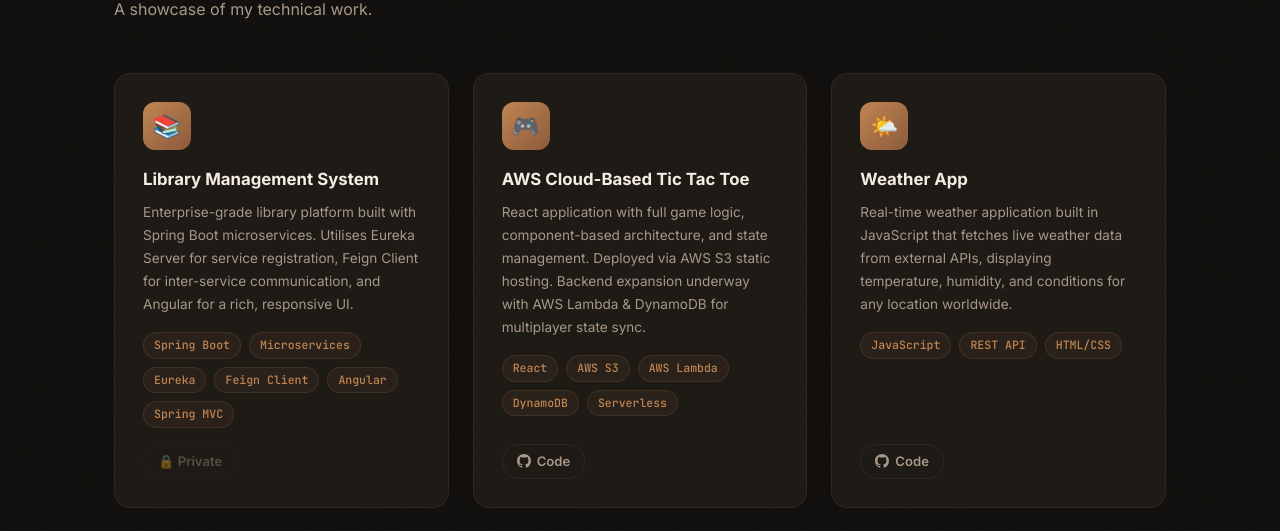
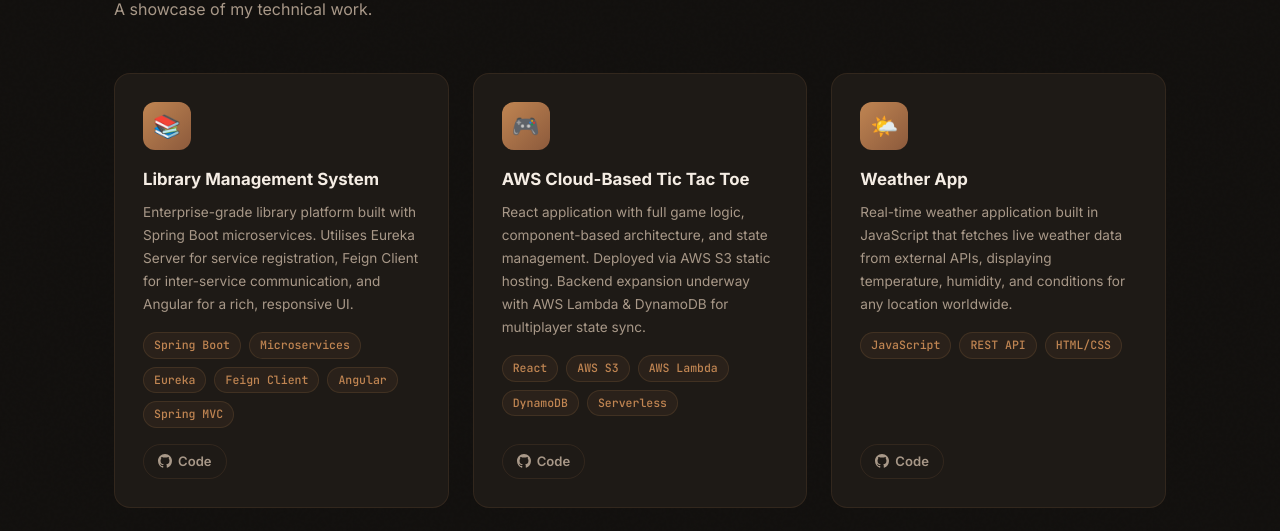
Before and after one commit to AtharvaMarathe1/Portfolio_website, a React (Vite) app: page /projects in a window 1280 px wide. Shown: the part 257-788 px from the top of the page. Built offline with nearby package versions, Linux system fonts and the light colour scheme.

Commit message:
Libra add

```diff
--- a/src/App.css
+++ b/src/App.css
@@ -586,6 +586,12 @@ section {
   gap: 16px;
 }
 
+a.project-card {
+  cursor: pointer;
+  text-decoration: none;
+  color: inherit;
+}
+
 .project-card::before {
   content: '';
   position: absolute;
--- a/src/App.jsx
+++ b/src/App.jsx
@@ -33,7 +33,7 @@ function Hero() {
           <p className="hero-desc">
             I build robust, scalable full-stack applications — from Spring Boot
             microservices to React frontends, all the way to AWS-deployed cloud
-            solutions. Currently shaping enterprise software at TCS.
+            solutions. Currently working at TCS.
           </p>
 
           <div className="hero-actions">
@@ -46,17 +46,6 @@ function Hero() {
           </div>
 
           <div className="hero-social">
-            <a
-              href={DATA.github}
-              target="_blank"
-              rel="noreferrer"
-              className="social-icon"
-              title="GitHub"
-            >
-              <svg width="18" height="18" fill="currentColor" viewBox="0 0 24 24">
-                <path d="M12 0C5.374 0 0 5.373 0 12c0 5.302 3.438 9.8 8.207 11.387.599.111.793-.261.793-.577v-2.234c-3.338.726-4.033-1.416-4.033-1.416-.546-1.387-1.333-1.756-1.333-1.756-1.089-.745.083-.729.083-.729 1.205.084 1.839 1.237 1.839 1.237 1.07 1.834 2.807 1.304 3.492.997.107-.775.418-1.305.762-1.604-2.665-.305-5.467-1.334-5.467-5.931 0-1.311.469-2.381 1.236-3.221-.124-.303-.535-1.524.117-3.176 0 0 1.008-.322 3.301 1.23A11.509 11.509 0 0112 5.803c1.02.005 2.047.138 3.006.404 2.291-1.552 3.297-1.23 3.297-1.23.653 1.653.242 2.874.118 3.176.77.84 1.235 1.911 1.235 3.221 0 4.609-2.807 5.624-5.479 5.921.43.372.823 1.102.823 2.222v3.293c0 .319.192.694.801.576C20.566 21.797 24 17.3 24 12c0-6.627-5.373-12-12-12z" />
-              </svg>
-            </a>
             <Link
               to="/contact"
               className="social-icon"
--- a/src/Components/ProjectsPage.jsx
+++ b/src/Components/ProjectsPage.jsx
@@ -19,8 +19,14 @@ export default function ProjectsPage() {
             <p className="section-subtitle">A showcase of my technical work.</p>
           </div>
           <div className="projects-grid">
-            {DATA.projects.map((p) => (
-              <div className="project-card reveal" key={p.title}>
+            {DATA.projects.map((p) => {
+              const CardWrapper = p.live ? 'a' : 'div';
+              const cardProps = p.live
+                ? { href: p.live, target: '_blank', rel: 'noreferrer', style: { textDecoration: 'none', color: 'inherit' } }
+                : {};
+
+              return (
+                <CardWrapper className="project-card reveal" key={p.title} {...cardProps}>
                   <div className="project-icon">{p.icon}</div>
                   <div>
                     <div className="project-title">{p.title}</div>
@@ -33,7 +39,7 @@ export default function ProjectsPage() {
                   </div>
                   <div className="project-links">
                     {p.github ? (
-                    <a href={p.github} target="_blank" rel="noreferrer" className="project-link">
+                      <a href={p.github} target="_blank" rel="noreferrer" className="project-link" onClick={(e) => e.stopPropagation()}>
                         <GithubIcon /> Code
                       </a>
                     ) : (
@@ -42,8 +48,9 @@ export default function ProjectsPage() {
                       </span>
                     )}
                   </div>
-              </div>
-            ))}
+                </CardWrapper>
+              );
+            })}
           </div>
         </div>
       </section>
--- a/src/data.js
+++ b/src/data.js
@@ -41,7 +41,7 @@ export const DATA = {
       title: 'Library Management System',
       desc: 'Enterprise-grade library platform built with Spring Boot microservices. Utilises Eureka Server for service registration, Feign Client for inter-service communication, and Angular for a rich, responsive UI.',
       tags: ['Spring Boot', 'Microservices', 'Eureka', 'Feign Client', 'Angular', 'Spring MVC'],
-      github: null,
+      github: 'https://github.com/AtharvaMarathe1/Library-Management-System-SpringBoot-',
       live: null,
     },
     {
@@ -58,7 +58,7 @@ export const DATA = {
       desc: 'Real-time weather application built in JavaScript that fetches live weather data from external APIs, displaying temperature, humidity, and conditions for any location worldwide.',
       tags: ['JavaScript', 'REST API', 'HTML/CSS'],
       github: 'https://github.com/AtharvaMarathe1/Weather',
-      live: null,
+      live: 'https://weather-nu-roan.vercel.app/',
     },
     {
       icon: '🔗',
```
Lines whose indentation alone changed are shown as unchanged.
